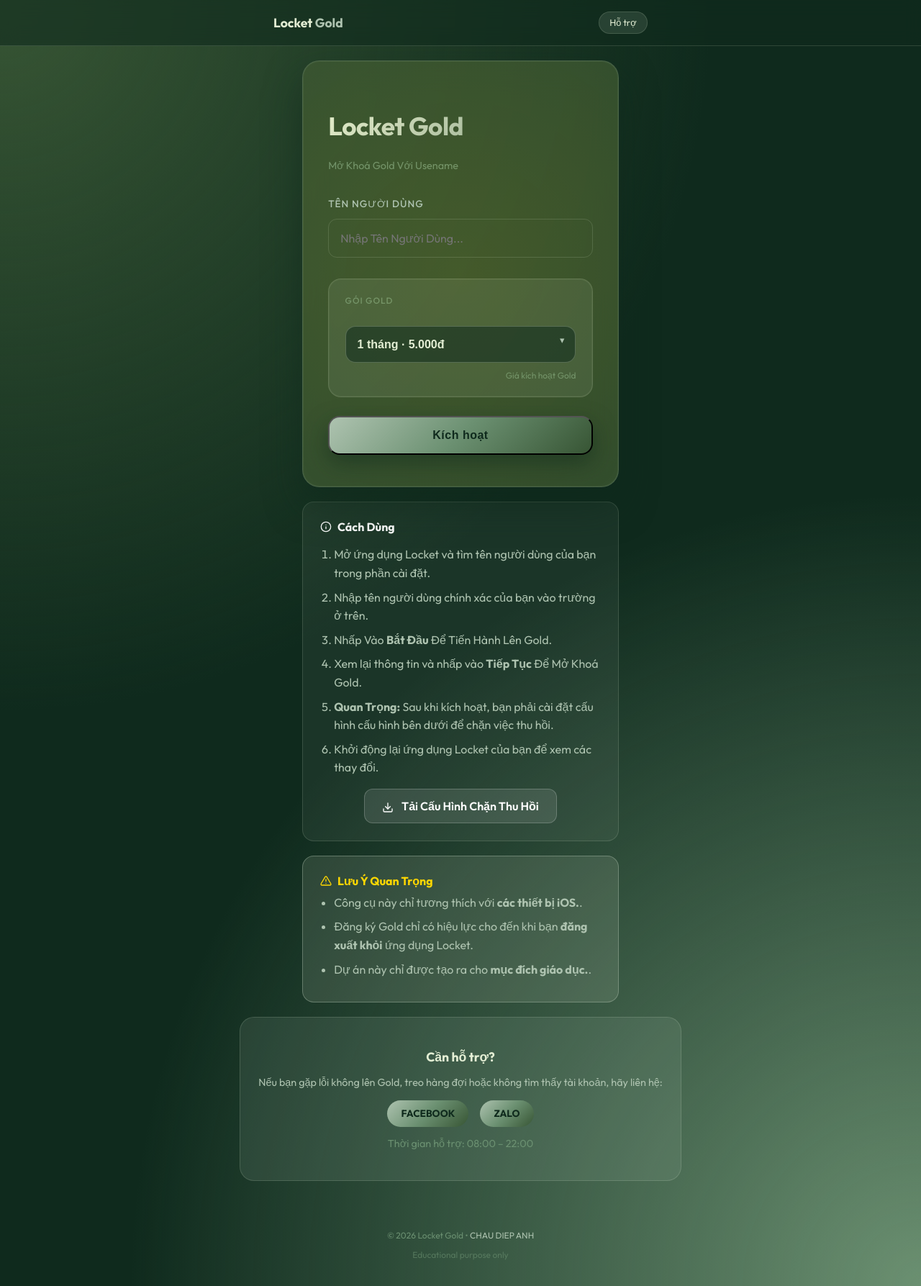
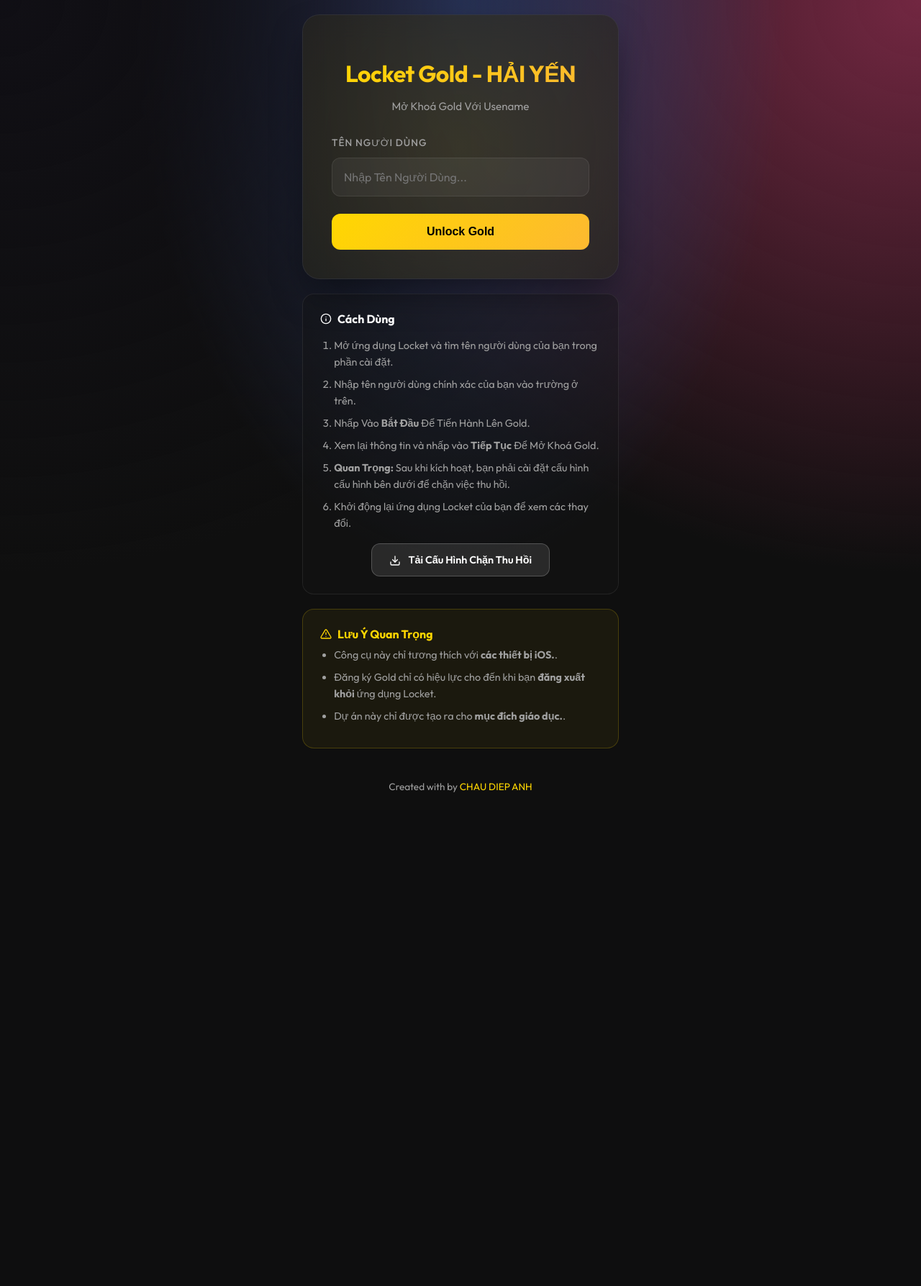
Before and after one commit to hiuhnhaiyen07/hehehehe, a Flask app: page / in a window 1280 px wide. Shown: the whole page at 72% size. After the commit the page ends 1101 px from the top, so only its background shows below. Run offline with Flask 2, Linux system fonts and the light colour scheme; some libraries are stand-ins or nearby versions.

Commit message:
Update index.html

```diff
--- a/templates/index.html
+++ b/templates/index.html
@@ -10,39 +10,24 @@
     <link href="https://cdn.jsdelivr.net/npm/@sweetalert2/theme-dark@4/dark.css" rel="stylesheet">
     <style>
         :root {
-    /* CORE COLORS */
-    --dark-1: #0F2A1D;
-    --dark-2: #375534;
-    --mid: #6B9071;
-    --light: #AEC3B0;
-    --bg-soft: #E3EED4;
-
-    /* SEMANTIC */
-    --bg-main: #0F2A1D;
-    --bg-card: rgba(55, 85, 52, 0.75);
-
-    --text-main: #E3EED4;
-    --text-secondary: #AEC3B0;
-    --text-muted: #6B9071;
-
-    --glass-border: 1px solid rgba(227, 238, 212, 0.15);
-
-    --primary-gradient: linear-gradient(
-        135deg,
-        #AEC3B0 0%,
-        #6B9071 50%,
-        #375534 100%
-    );
+            --primary-gradient: linear-gradient(135deg, #FFD700 0%, #FDB931 100%);
+            --bg-color: #0f0f0f;
+            --card-bg: rgba(30, 30, 30, 0.6);
+            --text-color: #ffffff;
+            --text-secondary: #a0a0a0;
+            --input-bg: rgba(255, 255, 255, 0.05);
+            --border-color: rgba(255, 255, 255, 0.1);
+            --glass-border: 1px solid rgba(255, 255, 255, 0.08);
         }
 
         body {
             font-family: 'Outfit', sans-serif;
-    background:
-        radial-gradient(circle at top left, #375534, transparent 45%),
-        radial-gradient(circle at bottom right, #6B9071, transparent 50%),
-        var(--bg-main);
-    color: var(--text-main);
-
+            background-color: var(--bg-color);
+            background-image:
+                radial-gradient(at 0% 0%, hsla(253, 16%, 7%, 1) 0, transparent 50%),
+                radial-gradient(at 50% 0%, hsla(225, 39%, 30%, 1) 0, transparent 50%),
+                radial-gradient(at 100% 0%, hsla(339, 49%, 30%, 1) 0, transparent 50%);
+            color: var(--text-color);
             display: flex;
             flex-direction: column;
             justify-content: center;
@@ -51,7 +36,6 @@
             margin: 0;
             overflow-x: hidden;
         }
-
 
         .main-wrapper {
             width: 100%;
@@ -64,49 +48,48 @@
         }
 
         .container {
-    background: var(--bg-card);
-    backdrop-filter: blur(20px);
-    border-radius: 24px;
+            background: var(--card-bg);
+            backdrop-filter: blur(16px);
+            -webkit-backdrop-filter: blur(16px);
+            padding: 2.5rem;
+            border-radius: 1.5rem;
             border: var(--glass-border);
-    padding: 2.8rem 2.2rem;
-    box-shadow:
-        0 25px 50px rgba(15, 42, 29, 0.6),
-        inset 0 0 0 1px rgba(227,238,212,0.05);
+            box-shadow: 0 25px 50px -12px rgba(0, 0, 0, 0.5);
+            text-align: center;
             position: relative;
-    overflow: hidden; /* 🔥 FIX TRÀN NGANG */
+            overflow: hidden;
         }
 
         .container::before {
             content: '';
             position: absolute;
-    inset: -50%; /* thay cho top/left/width/height */
-    background: radial-gradient(
-        circle,
-        rgba(255, 215, 0, 0.1) 0%,
-        transparent 70%
-    );
+            top: -50%;
+            left: -50%;
+            width: 200%;
+            height: 200%;
+            background: radial-gradient(circle, rgba(255, 215, 0, 0.1) 0%, transparent 70%);
             pointer-events: none;
             z-index: 0;
         }
 
         h1 {
-    font-size: 2.2rem;
-    font-weight: 800;
-    letter-spacing: -0.5px;
-    background: linear-gradient(
-        135deg,
-        #E3EED4,
-        #AEC3B0,
-        #6B9071
-    );
+            background: var(--primary-gradient);
             -webkit-background-clip: text;
             -webkit-text-fill-color: transparent;
+            margin-bottom: 0.5rem;
+            font-size: 2rem;
+            font-weight: 700;
+            letter-spacing: -0.5px;
+            position: relative;
+            z-index: 1;
         }
 
-        .subtitle {
-    font-size: 0.9rem;
-    color: var(--text-muted);
-    margin-bottom: 2.2rem;
+        p.subtitle {
+            color: var(--text-secondary);
+            margin-bottom: 2rem;
+            font-size: 0.95rem;
+            position: relative;
+            z-index: 1;
         }
 
         .form-group {
@@ -149,17 +132,17 @@
         button {
             width: 100%;
             padding: 1rem;
+            background: var(--primary-gradient);
+            color: #000;
+            border: none;
+            border-radius: 0.75rem;
             font-size: 1rem;
-
+            font-weight: 700;
+            cursor: pointer;
+            transition: transform 0.2s, box-shadow 0.2s;
             position: relative;
             overflow: hidden;
-    border-radius: 16px;
-    background: var(--primary-gradient);
-    color: #0F2A1D;
-    font-weight: 800;
-    letter-spacing: 0.5px;
-
-    box-shadow: 0 12px 30px rgba(15, 42, 29, 0.5);
+            z-index: 1;
         }
 
         button:hover {
@@ -179,10 +162,12 @@
 
         /* Instructions Card */
         .instructions {
-    background: rgba(174, 195, 176, 0.08);
+            background: rgba(20, 20, 20, 0.4);
             border-radius: 1rem;
             padding: 1.5rem;
             border: var(--glass-border);
+            text-align: left;
+            font-size: 0.9rem;
             color: var(--text-secondary);
         }
 
@@ -208,11 +193,15 @@
 
         /* Note Card */
         .note {
-    background: rgba(227, 238, 212, 0.12);
-    border: 1px solid rgba(174, 195, 176, 0.4);
+            background: rgba(255, 215, 0, 0.05);
+            border: 1px solid rgba(255, 215, 0, 0.2);
             border-radius: 1rem;
             padding: 1.5rem;
+            text-align: left;
+            font-size: 0.9rem;
             color: var(--text-secondary);
+            margin-top: 0px;
+            /* Spacing handled by gap in main-wrapper */
         }
 
         .note h3 {
@@ -457,215 +446,14 @@
                 background-position: 200% center;
             }
         }
-        .site-header {
-    width: 100%;
-    position: sticky;
-    top: 0;
-    z-index: 100;
-    background: rgba(15, 42, 29, 0.6);
-    backdrop-filter: blur(12px);
-    border-bottom: var(--glass-border);
-}
-
-.header-inner {
-    max-width: 520px;
-    margin: 0 auto;
-    padding: 1rem 1.2rem;
-    display: flex;
-    justify-content: space-between;
-    align-items: center;
-}
-
-.logo {
-    font-weight: 800;
-    font-size: 1.1rem;
-    color: var(--text-main);
-}
-
-.logo span {
-    color: var(--light);
-}
-
-.support-link {
-    font-size: 0.8rem;
-    padding: 0.4rem 0.9rem;
-    border-radius: 999px;
-    background: rgba(174,195,176,0.15);
-    border: var(--glass-border);
-    color: var(--text-main);
-    text-decoration: none;
-}
-.support-card {
-    background: rgba(174, 195, 176, 0.12);
-    border-radius: 20px;
-    padding: 1.6rem;
-    border: var(--glass-border);
-    text-align: center;
-    color: var(--text-secondary);
-}
-
-.support-card h3 {
-    margin-bottom: 0.4rem;
-    font-size: 1.1rem;
-    color: var(--text-main);
-}
-
-.support-card p {
-    font-size: 0.9rem;
-    margin-bottom: 1rem;
-}
-
-.support-actions {
-    display: flex;
-    justify-content: center;
-    gap: 1rem;
-    margin-bottom: 0.8rem;
-}
-
-.support-actions a {
-    padding: 0.6rem 1.2rem;
-    border-radius: 999px;
-    background: var(--primary-gradient);
-    color: #0F2A1D;
-    font-weight: 700;
-    font-size: 0.85rem;
-    text-decoration: none;
-}
-
-.support-time {
-    font-size: 0.75rem;
-    color: var(--text-muted);
-}
-.site-footer {
-    margin-top: 2rem;
-    padding: 1.5rem 1rem;
-    text-align: center;
-    font-size: 0.75rem;
-    color: var(--text-muted);
-}
-
-.site-footer a {
-    color: var(--light);
-    text-decoration: none;
-}
-
-.footer-note {
-    margin-top: 0.3rem;
-    opacity: 0.6;
-}
-select{
-  width:100%;
-  margin-top:14px;
-  padding:14px;
-  border-radius:14px;
-  border:1px solid var(--stroke);
-  background:rgba(0,0,0,.35);
-  color:var(--text);
-  font-size:1rem;
-  appearance:none;
-  cursor:pointer;
-}
-
-select:focus{
-  outline:none;
-  border-color:var(--gold);
-  box-shadow:0 0 0 3px var(--gold-soft);
-}
-.select-wrapper{
-  position:relative;
-  margin-top:14px;
-}
-
-.select-wrapper::after{
-  content:"▼";
-  position:absolute;
-  right:16px;
-  top:50%;
-  transform:translateY(-50%);
-  color:var(--muted);
-  font-size:.7rem;
-  pointer-events:none;
-}
-/* PRICE CARD */
-.price-card{
-  margin-top: 1.8rem;
-  padding: 1.4rem;
-  border-radius: 18px;
-  background: rgba(174,195,176,0.12);
-  border: var(--glass-border);
-  box-shadow: inset 0 0 0 1px rgba(227,238,212,0.05);
-}
-
-.price-card label{
-  display:block;
-  font-size:.75rem;
-  letter-spacing:1px;
-  text-transform:uppercase;
-  color: var(--text-muted);
-  margin-bottom:.6rem;
-}
-
-.price-select select{
-  width:100%;
-  padding:1rem 1rem;
-  border-radius:14px;
-  border:1px solid rgba(227,238,212,0.25);
-  background: rgba(15,42,29,0.55);
-  color: var(--text-main);
-  font-size:1rem;
-  font-weight:600;
-  appearance:none;
-}
-
-.price-select::after{
-  content:"▾";
-  position:absolute;
-  right:16px;
-  top:50%;
-  transform:translateY(-50%);
-  color: var(--light);
-  font-size:.8rem;
-  pointer-events:none;
-}
-
-.price-select select:focus{
-  outline:none;
-  border-color:#FFD700;
-  box-shadow:0 0 0 3px rgba(255,215,0,0.15);
-}
-
-.price-hint{
-  margin-top:.6rem;
-  font-size:.75rem;
-  color: var(--text-muted);
-  text-align:right;
-}
-.price-card{
-  margin-top: 1.8rem;
-  margin-bottom: 1.6rem; /* 👈 thêm dòng này */
-  padding: 1.4rem;
-  border-radius: 18px;
-  background: rgba(174,195,176,0.12);
-  border: var(--glass-border);
-  box-shadow: inset 0 0 0 1px rgba(227,238,212,0.05);
-}
     </style>
 </head>
-
-<header class="site-header">
-    <div class="header-inner">
-        <div class="logo">
-            Locket <span>Gold</span>
-        </div>
-        <a href="#support" class="support-link">Hỗ trợ</a>
-    </div>
-</header>
 
 <body>
 
     <div class="main-wrapper">
         <div class="container">
-            <h1>Locket Gold</h1>
+            <h1>Locket Gold - HẢI YẾN</h1>
             <p class="subtitle">Mở Khoá Gold Với Usename</p>
 
             <div class="form-group">
@@ -673,22 +461,11 @@ select:focus{
                 <input type="text" id="username" placeholder="Nhập Tên Người Dùng..." required autocomplete="off">
             </div>
 
-            <div class="price-card">
-  <label>Gói Gold</label>
-  <div class="select-wrapper price-select">
-    <select id="plan">
-      <option value="1m">1 tháng · 5.000đ</option>
-      <option value="3m">3 tháng · 12.000đ</option>
-      <option value="1y">1 năm · 30.000đ</option>
-      <option value="life">Vĩnh viễn · 50.000đ</option>
-    </select>
+            <button id="submitBtn" onclick="checkUserInfo()">
+                <span class="btn-text">Unlock Gold</span>
+                <div class="loader" id="loader"></div>
+            </button>
         </div>
-  <div class="price-hint">Giá kích hoạt Gold</div>
-</div>
-
-            <button onclick="createOrder()">Kích hoạt</button>
-        </div>
-
 
         <div class="instructions">
             <h3>
@@ -751,32 +528,8 @@ select:focus{
         </div>
     </div>
 
-    <div id="support" class="support-card">
-    <h3>Cần hỗ trợ?</h3>
-    <p>
-        Nếu bạn gặp lỗi không lên Gold, treo hàng đợi
-        hoặc không tìm thấy tài khoản, hãy liên hệ:
-    </p>
-
-    <div class="support-actions">
-        <a href="https://www.facebook.com/share/18ULhHkN3S/" target="_blank">FACEBOOK</a>
-        <a href="https://zalo.me/0783993549">ZALO</a>
-    </div>
-
-    <p class="support-time">
-        Thời gian hỗ trợ: 08:00 – 22:00
-    </p>
-</div>
-
-
-    <footer class="site-footer">
-    <p>
-        © 2026 Locket Gold •
-        <a href="https://tumadam.io.vn" target="_blank">CHAU DIEP ANH</a>
-    </p>
-    <p class="footer-note">
-        Educational purpose only
-    </p>
+    <footer>
+        Created with by <a href="https://tumadam.io.vn" target="_blank">CHAU DIEP ANH</a>
     </footer>
 
     <!-- SweetAlert2 JS -->
@@ -1114,59 +867,7 @@ select:focus{
             }
         });
     </script>
-<script>
-async function createOrder() {
-  const username = document.getElementById("username").value.trim();
-  const plan = document.getElementById("plan").value;
 
-  if (!username || !plan) {
-    alert("Nhập username và chọn gói");
-    return;
-  }
+</body>
 
-  const res = await fetch("/api/create-order", {
-    method: "POST",
-    headers: {"Content-Type": "application/json"},
-    body: JSON.stringify({ username, plan })
-  });
-
-  const data = await res.json();
-  if (!data.success) {
-    alert(data.message || "Tạo đơn thất bại");
-    return;
-  }
-
-  const qrText = `MB|${data.bank.account_number}|${data.amount}|${data.bank.content}`;
-  const qrUrl = `https://api.qrserver.com/v1/create-qr-code/?size=250x250&data=${encodeURIComponent(qrText)}`;
-
-  document.body.insertAdjacentHTML("beforeend", `
-    <div id="qr-popup" style="
-      position:fixed; inset:0;
-      background:rgba(0,0,0,.7);
-      display:flex;
-      align-items:center;
-      justify-content:center;
-      z-index:9999;
-    ">
-      <div style="
-        background:#fff;
-        padding:20px;
-        border-radius:12px;
-        text-align:center;
-        max-width:320px;
-      ">
-        <h3>Quét QR để thanh toán</h3>
-        <p><b>MB BANK</b></p>
-        <p>Số tiền: <b>${data.amount.toLocaleString()}đ</b></p>
-        <p>Nội dung:<br><code>${data.bank.content}</code></p>
-        <img src="${qrUrl}" style="margin:10px 0;width:250px;height:250px">
-        <br>
-        <button onclick="document.getElementById('qr-popup').remove()">Đóng</button>
-      </div>
-    </div>
-  `);
-}
-      </script>
-<script src="/static/payment.js"></script>
-</body>
 </html>
```
Lines whose indentation alone changed are shown as unchanged.
